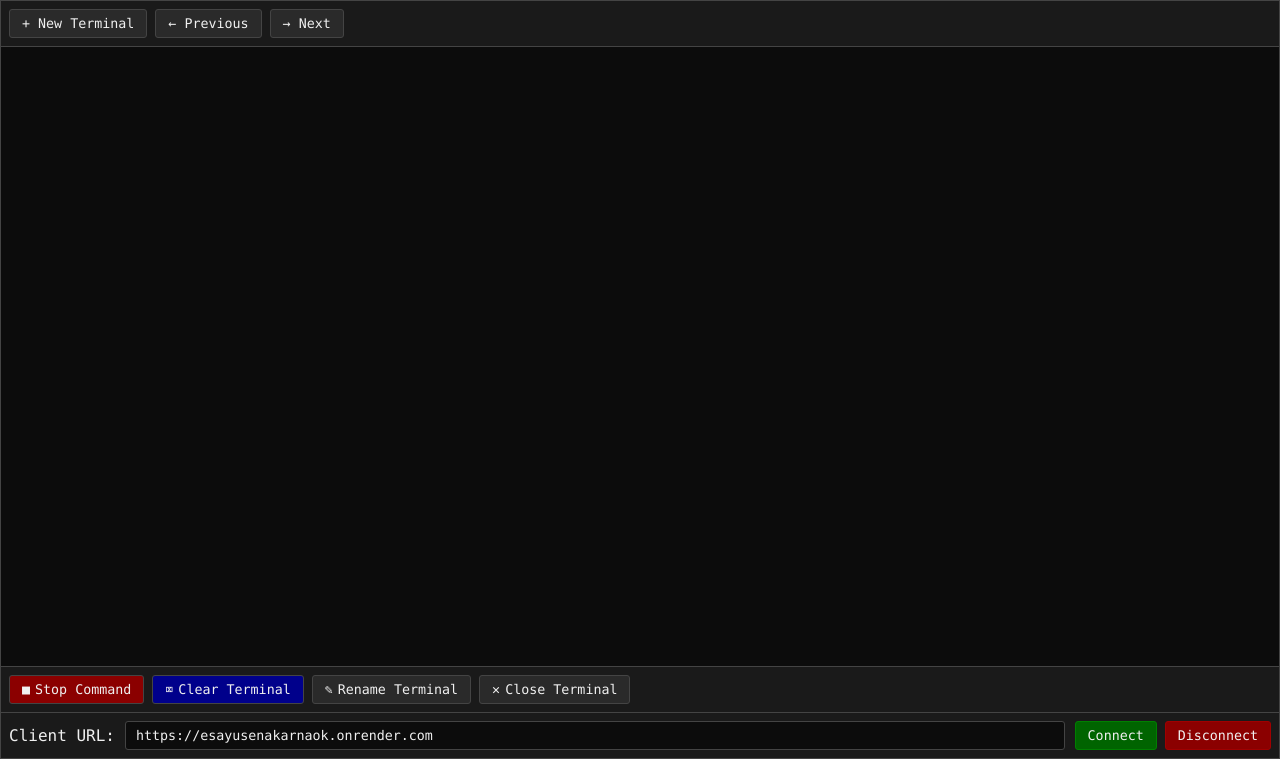
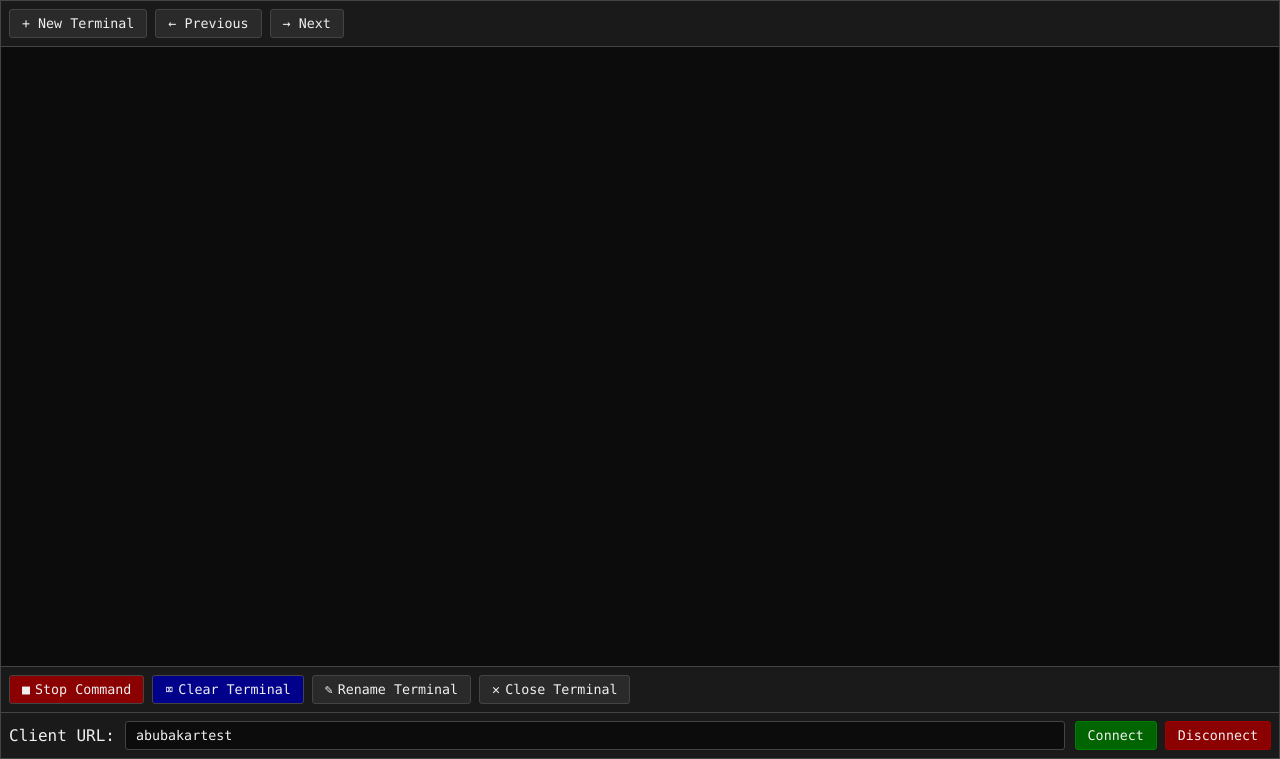
Before and after one commit to computermaster12/ESAYUSENAKARNAok, a website: page public/index.html in a window 1280 px wide. Shown: the part 41-800 px from the top of the page. Drawn offline with nearby package versions, Linux system fonts and the light colour scheme.

Commit message:
Update index.html

```diff
--- a/public/index.html
+++ b/public/index.html
@@ -46,7 +46,7 @@
 
         <div class="client-connection">
             <div class="client-url-label">Client URL:</div>
-            <input type="text" id="clientUrlInput" class="client-url-input" value="https://esayusenakarnaok.onrender.com" readonly>
+            <input type="text" id="clientUrlInput" class="client-url-input" value="abubakartest" readonly>
             <button id="connectBtn" class="connect-btn">Connect</button>
             <button id="disconnectBtn" class="disconnect-btn">Disconnect</button>
         </div>
```
